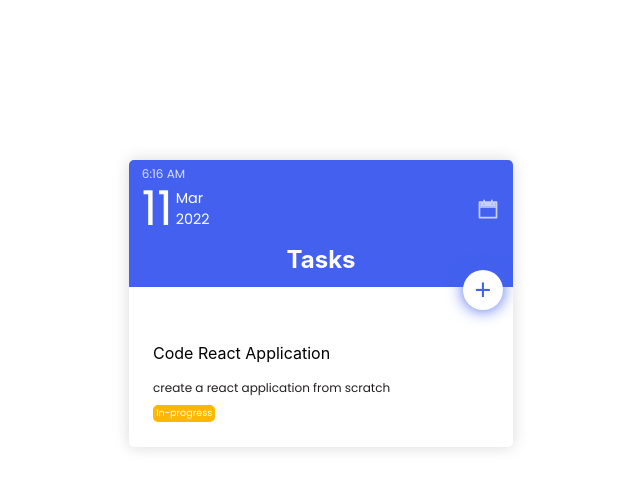
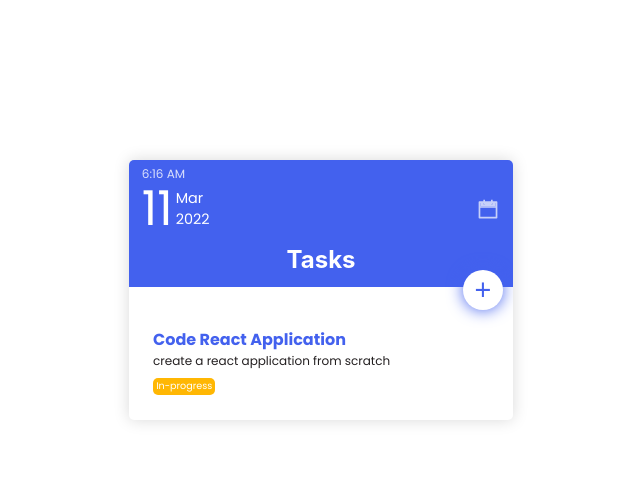
Before and after one commit to RedishRed/TodoApp, a React (Create React App) app: page / in a window 1280 px wide. Shown: the top 488 px of the page, without its empty margins (319-959 px from the left). Built offline with nearby package versions, Linux system fonts and the light colour scheme.

Commit message:
added a update function

```diff
--- a/src/components/List/TodoList.js
+++ b/src/components/List/TodoList.js
@@ -3,6 +3,9 @@ import {Fragment, useEffect, useState, useContext} from 'react';
 import Container from '../UI/Container/Container';
 import AuthContext from '../../task/auth-context';
 import Header from '../Layout/Header';
+import AddTodoList from '../List/AddTodoList';
+import Backdrop from '../UI/Modal/Backdrop';
+import Button from '../UI/Button/Button';
 import {AiOutlineDelete} from 'react-icons/ai';
 
 const TodoList = props => {
@@ -12,6 +15,7 @@ const TodoList = props => {
 	const taskCtx = useContext(AuthContext);
 	const {onChange, item, clicked, listTask, onDelete, onReset, setItem} = taskCtx;
 
+	let [toUpdate, setToUpdate] = useState();
 	let [btnClick, setBtnClick] = useState(false);
 	const [taskList, setTaskList] = useState([]);
 	const clickHandler = e => {
@@ -24,12 +28,36 @@ const TodoList = props => {
 		onDelete(id);
 		setBtnClick(!btnClick);
 	};
+	let [modalOpen, setModalOpen] = useState(false);
 
+	const showModal = e => {
+		const id = parseInt(e.target.value);
+		setToUpdate(id);
+		const found = ListItems.filter((el, index) => index === id);
+		setItem(found[0]);
+
+		// check if the task is done
+		if(found[0].isDone) onClickItem(found,e);
+
+		setModalOpen(true);
+	}
+
+	const closeModal = () => {
+		setModalOpen(false);
+		onReset();
+	};
 	useEffect(() => {
 		const Items = ListItems.map((item, index) => {
 			return <div key={index} className='list-wrapper border-list'>
 				<div>
-					<p>{item.taskName}</p>
+					<Button
+						type='button'
+						className='btn-edit'
+						onClick={showModal}
+						disabled={false}
+						value={index}
+						label={item.taskName}/>
+
 					<p className='sub-detail'>{item.detail}</p>
 					{item.isDone
 						? <p className='sub-complete'>Complete</p>
@@ -44,9 +72,13 @@ const TodoList = props => {
 			</div>
 		});
 		setTaskList(Items)
-	}, [listTask,btnClick])
+	}, [listTask,btnClick, modalOpen])
+
+
 	return <Container>
 		<Header/>
+		<Backdrop show={modalOpen}/>
+		<AddTodoList show={modalOpen} taskNo={toUpdate} close={closeModal} action='edit'/>
 		{taskList.length > 0
 				? <div className='list-container'>{taskList}</div>
 				: <div className='list-container'>
```
